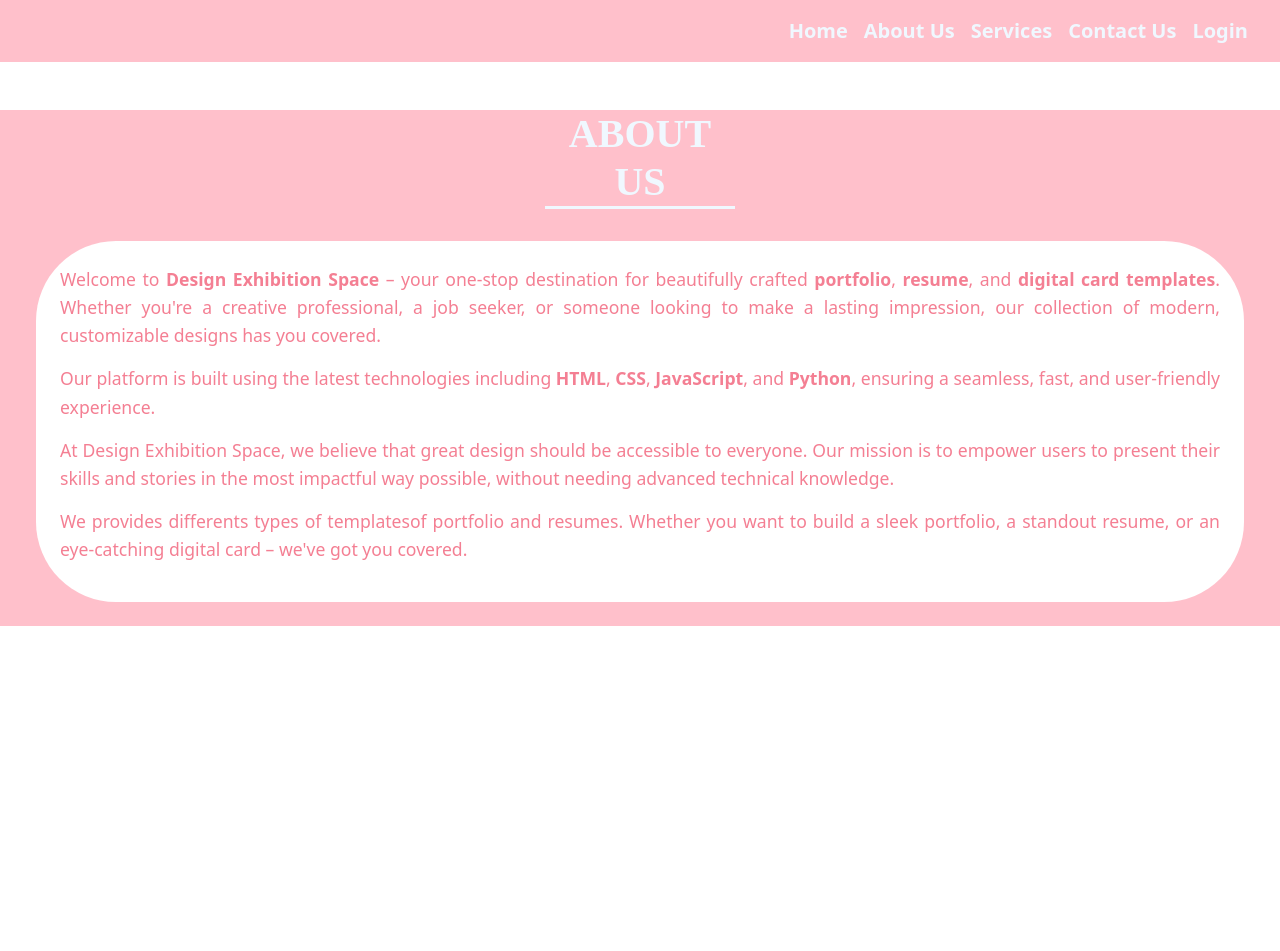
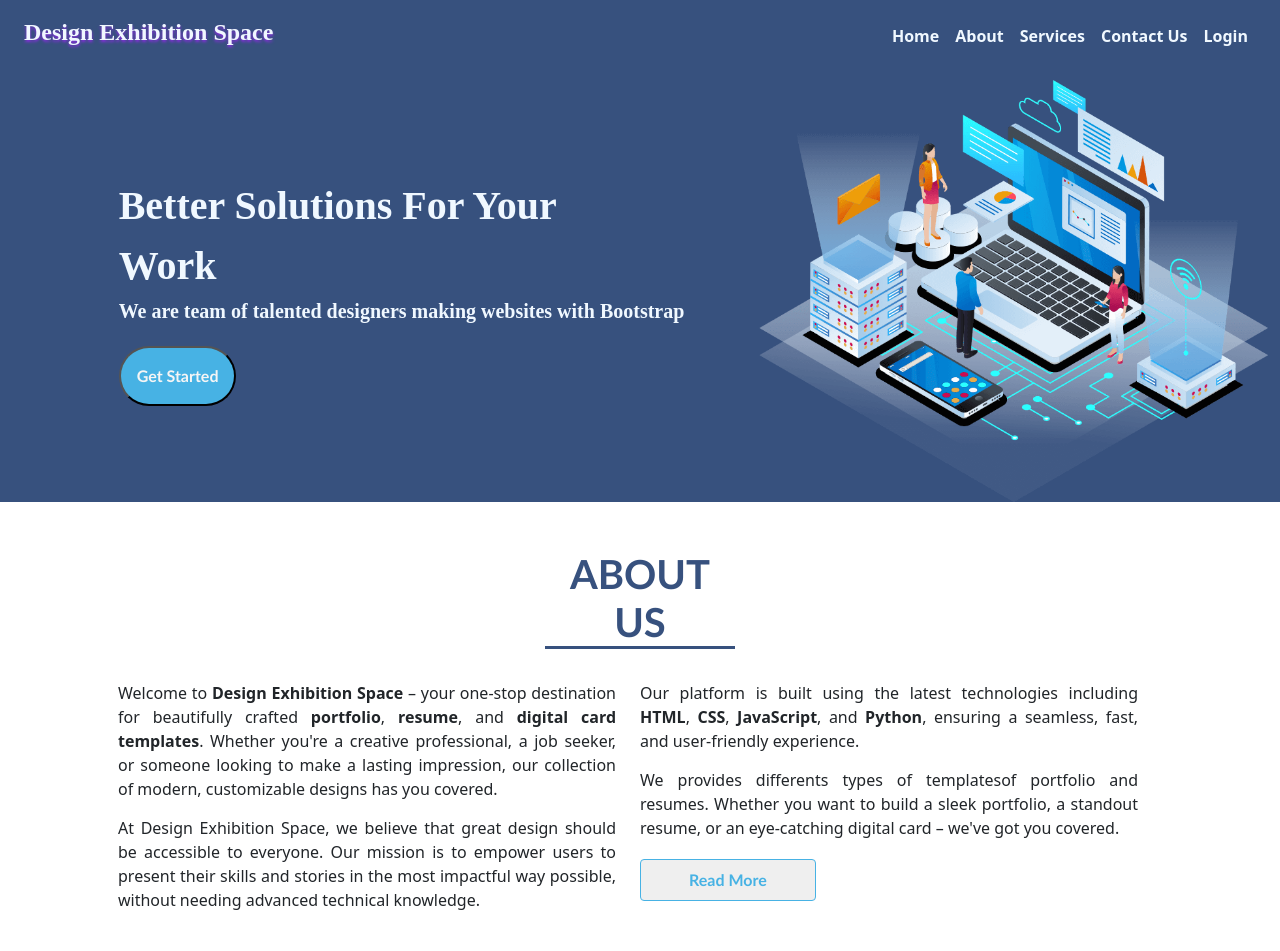
Before and after one commit to Nainshi-Soni/Design-Exhibition-Space, a Django app: page / in a window 1280 px wide. Before the commit the page ends 626 px from the top, so only its background shows below. Run offline with Django 5.2, Linux system fonts and the light colour scheme; some libraries are stand-ins or nearby versions.

Commit message:
Add changes in index

```diff
--- a/designesapp/static/css/index.css
+++ b/designesapp/static/css/index.css
@@ -1,34 +1,69 @@
+
+/*====================nav and slide start==========================*/
+.contain{
+    background-color:#37517e;
+}
+.des{
+    font-family: monotype corsiva;
+    color: aliceblue;
+    font-weight: bold;
+    text-shadow: 0px 2px 3px blueviolet;
+}
 .navv{
-    background-color:pink;
+    background-color:transparent;
 }
 #navbarSupportedContent ul li a{
     color: aliceblue;
 }
 #navbarSupportedContent ul li a:hover{
     border-bottom: 3px solid lightblue;
-    color: lightblue;
+    color: blueviolet;
     background-color: whitesmoke;
     border-radius:50px 50px 50px 50px;
 }
-.about
-{
-    background-color: pink;
+.slidecontent{
+    font-weight: 700;
+    font-family: 'Times New Roman', Times, serif;
+    color: aliceblue;
+    align-items: justify;
 }
+.slidecontent button{
+    background-color: #47b2e4;
+    color: whitesmoke;
+    font-family: 'Gill Sans', 'Gill Sans MT', Calibri, 'Trebuchet MS', sans-serif;
+}
+/*================================nav and slide end==========*/
+
+/*=====================about star============================*/
 .about h1{
-    color: aliceblue;
-    font-family: 'Times New Roman', Times, serif;
-    border-bottom: 3px solid aliceblue;
-    font-weight: bold;
+    color: #37517e;
+    font-family: 'Gill Sans', 'Gill Sans MT', Calibri, 'Trebuchet MS', sans-serif;
+    border-bottom: 3px solid #37517e;
+    font-weight: bolder;
 }
-.about1{
-    background-color: white;
-    border-radius:80px 80px 80px 80px;
+.about:hover{
+    background:linear-gradient(#c2d3f0,whitesmoke,#d3ddee);
 }
 .about1 p{
-    font-size: 1.1rem;
-    line-height: 1.6;
+   /* font-size: 1.1rem;
+    line-height: 1.6;*/
     margin-bottom: 15px;
-    color:rgb(244, 127, 147);
     text-align: justify;
 
 }
+.about1 button{
+    border: 1px solid #47b2e4;
+    color: #47b2e4;
+    font-family: 'Gill Sans', 'Gill Sans MT', Calibri, 'Trebuchet MS', sans-serif;
+}
+.about1 button:hover{
+    background-color: #47b2e4;
+    border: 1px solid #47b2e4;
+    color: whitesmoke;
+    font-family: 'Gill Sans', 'Gill Sans MT', Calibri, 'Trebuchet MS', sans-serif;
+}
+/*=================login start=================*/
+.login{
+    border: 2px solid lawngreen;
+    background-color: rgb(245, 245, 245,0.3);
+}
--- a/designesapp/templates/index.html
+++ b/designesapp/templates/index.html
@@ -1,17 +1,19 @@
 <!doctype html>
 <html lang="en">
 {% load static %}
+
 <head>
   <meta charset="utf-8">
   <meta name="viewport" content="width=device-width, initial-scale=1">
   <title>Design Exhibition Space</title>
-    <link href="https://cdn.jsdelivr.net/npm/bootstrap@5.3.5/dist/css/bootstrap.min.css" rel="stylesheet"integrity="sha384-SgOJa3DmI69IUzQ2PVdRZhwQ+dy64/BUtbMJw1MZ8t5HZApcHrRKUc4W0kG879m7" crossorigin="anonymous">
+  <link href="https://cdn.jsdelivr.net/npm/bootstrap@5.3.5/dist/css/bootstrap.min.css" rel="stylesheet"
+    integrity="sha384-SgOJa3DmI69IUzQ2PVdRZhwQ+dy64/BUtbMJw1MZ8t5HZApcHrRKUc4W0kG879m7" crossorigin="anonymous">
   <link rel="stylesheet" href="{% static 'css/bootstrap.css' %}">
   <link rel="stylesheet" href="{% static 'css/index.css' %}">
 </head>
 
 <body>
-    <div class="container-fluid">
+  <div class="container-fluid contain">
     <!-- =================================================Nav bar start=================================================================== -->
 
     <div class="row navv">
@@ -19,19 +21,20 @@
         <nav class="navbar navbar-expand-lg">
           <div class="container-fluid">
             <a class="navbar-brand" href="#">
-                <img src="" class="" alt="" style="height:7vh;">
+              <span class="des fs-4">Design Exhibition Space</span>
             </a>
-              <button class="navbar-toggler" type="button" data-bs-toggle="collapse" data-bs-target="#navbarSupportedContent"
-                aria-controls="navbarSupportedContent" aria-expanded="false" aria-label="Toggle navigation">
+            <button class="navbar-toggler" type="button" data-bs-toggle="collapse"
+              data-bs-target="#navbarSupportedContent" aria-controls="navbarSupportedContent" aria-expanded="false"
+              aria-label="Toggle navigation">
               <span class="navbar-toggler-icon"></span>
             </button>
             <div class="collapse navbar-collapse" id="navbarSupportedContent">
-                <ul class="navbar-nav ms-auto mb-2 mb-lg-0 fw-bold fs-5">
+              <ul class="navbar-nav ms-auto mb-2 mb-lg-0 fw-bold mt-2">
                 <li class="nav-item">
                   <a class="nav-link active" aria-current="page" href="#">Home</a>
                 </li>
                 <li class="nav-item">
-                    <a class="nav-link active" aria-current="page" href="#">About Us</a>
+                  <a class="nav-link active" aria-current="page" href="#aboutt">About</a>
                 </li>
                 <li class="nav-item">
                   <a class="nav-link active" aria-current="page" href="#">Services</a>
@@ -56,11 +59,29 @@
 
     <!-- ======================================================Nav bar end================================================================ -->
 
+    <!-- =========================================================slider start============================================================ -->
+    <div class="row mt-3">
+      <div class="col-md-1"></div>
+      <div class="col-md-6 m-auto slidecontent">
+        <span class="fs-1 fw-bold">Better Solutions For Your <br> Work</span>
+        <p class="fs-5 fw-bold">We are team of talented designers making websites with Bootstrap</p>
+        <button class="rounded-pill  p-3 mt-1 fw-bold">Get Started</button>
+      </div>
+      <div class="col-md-5 m-auto">
+        <img src="{% static 'images/slide.png' %}" width="100%" alt="Please wait it takes some time">
+      </div>
+    </div>
+
+    <!-- =======================================================slider end================================================================ -->
+  </div>
+
+  <div class="container-fluid">
+
     <!-- =======================================================About Start================================================================== -->
 
-     <div class="row about mt-5">
-      <div class="container">
-        <div class="row">
+    <div class="row mt-5">
+      <div class="container" id="aboutt">
+        <div class="row about">
           <div class="col-md-5"></div>
           <div class="col-md-2 text-center">
             <h1>
@@ -69,37 +90,56 @@
           </div>
           <div class="col-md-5"></div>
         </div>
+        <div class="container">
           <div class="row about1 m-4">
-          <div class="col-md-12 p-4">
+            <div class="row">
+              <div class="col-md-6">
                 <p>
-              Welcome to <strong>Design Exhibition Space </strong> – your one-stop destination for beautifully crafted
-              <strong>portfolio</strong>, <strong>resume</strong>, and <strong>digital card templates</strong>. Whether you're a creative professional, a job seeker, or someone looking to make a lasting impression,
+                  Welcome to <strong>Design Exhibition Space </strong> – your one-stop destination for beautifully
+                  crafted
+                  <strong>portfolio</strong>, <strong>resume</strong>, and <strong>digital card templates</strong>.
+                  Whether you're a creative professional, a job seeker, or someone looking to make a lasting impression,
                   our collection of modern, customizable designs has you covered.
                 </p>
-
                 <p>
-              Our platform is built using the latest technologies including
-              <strong>HTML</strong>, <strong>CSS</strong>, <strong>JavaScript</strong>, and <strong>Python</strong>, ensuring a seamless, fast, and user-friendly experience.
-            </p>
-
-            <p>
-              At Design Exhibition Space, we believe that great design should be accessible to everyone. Our mission is to
+                  At Design Exhibition Space, we believe that great design should be accessible to everyone. Our mission
+                  is to
                   empower users to present their skills and stories in the most impactful way possible, without needing
                   advanced technical knowledge.
                 </p>
+              </div>
+              <div class="col-md-6">
+                <p>
+                  Our platform is built using the latest technologies including
+                  <strong>HTML</strong>, <strong>CSS</strong>, <strong>JavaScript</strong>, and <strong>Python</strong>,
+                  ensuring a seamless, fast, and user-friendly experience.
+                </p>
+                <p>
+                  We provides differents types of templatesof portfolio and resumes. Whether you want to build a sleek
+                  portfolio, a standout resume, or an eye-catching digital card – we've got you covered.
+                </p>
 
-            <p>
-              We provides differents types of templatesof portfolio and resumes. Whether you want to build a sleek portfolio, a standout resume, or an eye-catching digital card – we've got you covered.
-            </p>
+                <button class="rounded-1  py-2 px-5 mt-1 fw-bold">Read More</button>
+              </div>
+
+            </div>
           </div>
         </div>
       </div>
     </div>
 
     <!-- =========================================================About end================================================================== -->
+
+    <!-- ========================================================Login start================================================================ -->
+
+
+
+    <!-- =============================================================login end=============================================================== -->
   </div>
   <script src="{% static 'js/bootstrap.bundle.js' %}"></script>
-    <script src="https://cdn.jsdelivr.net/npm/bootstrap@5.3.5/dist/js/bootstrap.bundle.min.js"integrity="sha384-k6d4wzSIapyDyv1kpU366/PK5hCdSbCRGRCMv+eplOQJWyd1fbcAu9OCUj5zNLiq"crossorigin="anonymous"></script>
+  <script src="https://cdn.jsdelivr.net/npm/bootstrap@5.3.5/dist/js/bootstrap.bundle.min.js"
+    integrity="sha384-k6d4wzSIapyDyv1kpU366/PK5hCdSbCRGRCMv+eplOQJWyd1fbcAu9OCUj5zNLiq"
+    crossorigin="anonymous"></script>
 </body>
 
 </html>
```
Also changed, not shown: designesapp/static/images/slide.png (added). Lines whose indentation alone changed are shown as unchanged.
